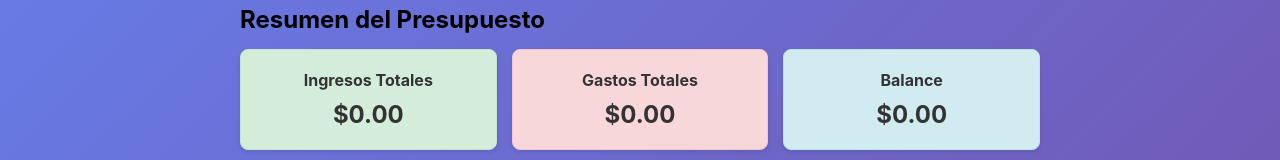
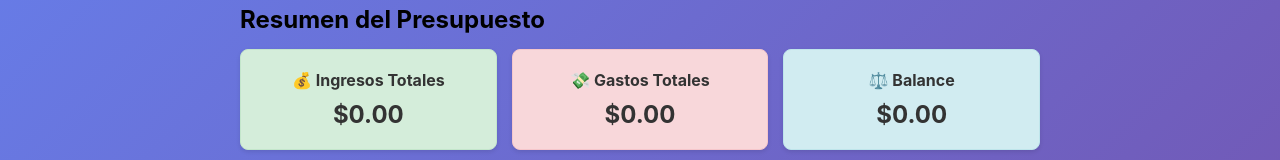
Before and after one commit to hmuyba/personalWallet, an Angular app: page / in a window 1280 px wide. Shown: the part 138-298 px from the top of the page. Built offline with nearby package versions, Linux system fonts and the light colour scheme.

Commit message:
adding icons to balance summary

```diff
--- a/src/app/components/balance-summary/balance-summary.component.html
+++ b/src/app/components/balance-summary/balance-summary.component.html
@@ -3,12 +3,12 @@
 
   <div class="summary-cards" *ngIf="summary$ | async as summary">
     <div class="card income">
-      <h3>Ingresos Totales</h3>
+      <h3>💰 Ingresos Totales</h3>
       <p class="amount">${{ summary.totalIncome | number : "1.2-2" }}</p>
     </div>
 
     <div class="card expenses">
-      <h3>Gastos Totales</h3>
+      <h3>💸 Gastos Totales</h3>
       <p class="amount">${{ summary.totalExpenses | number : "1.2-2" }}</p>
     </div>
 
@@ -17,7 +17,7 @@
       [class.positive]="summary.balance >= 0"
       [class.negative]="summary.balance < 0"
     >
-      <h3>Balance</h3>
+      <h3>⚖️ Balance</h3>
       <p class="amount">${{ summary.balance | number : "1.2-2" }}</p>
     </div>
   </div>
```
Also changed, not shown: 1 other file (tests, documents, lock files or other folders).
